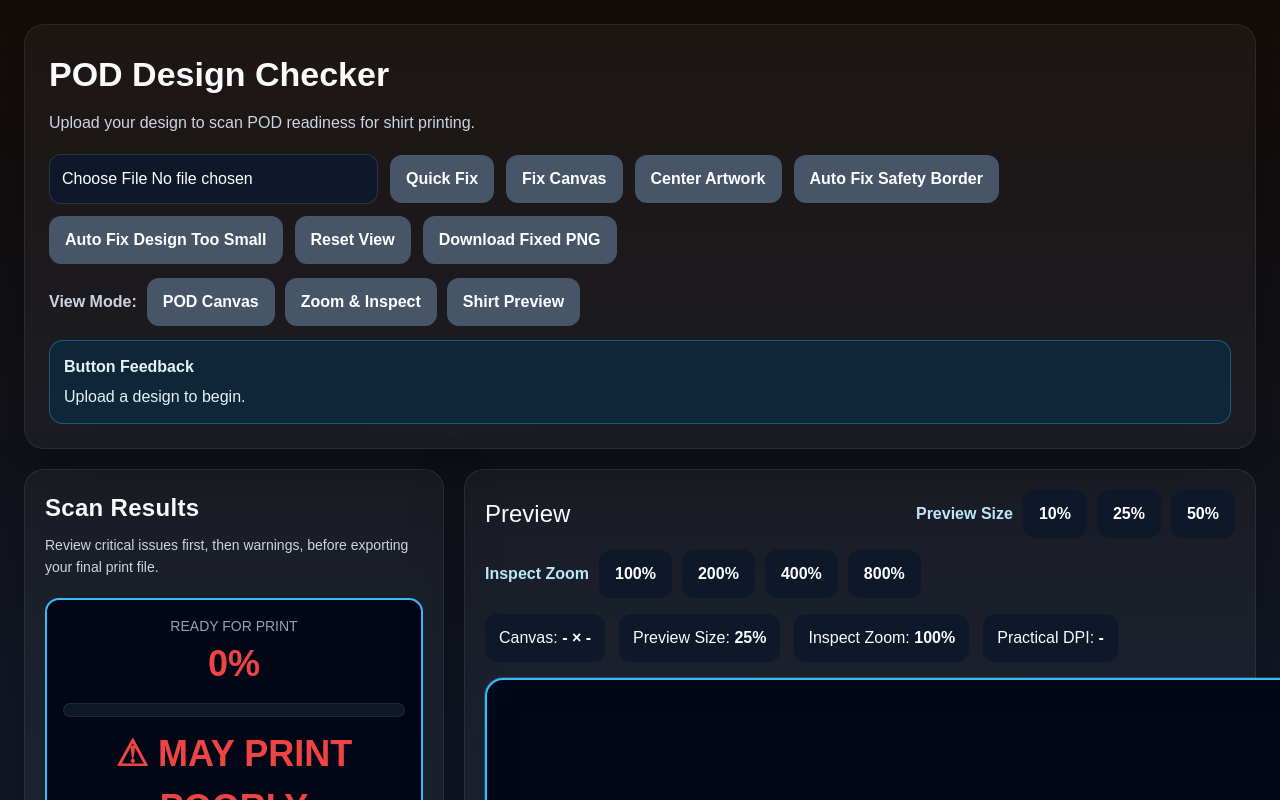
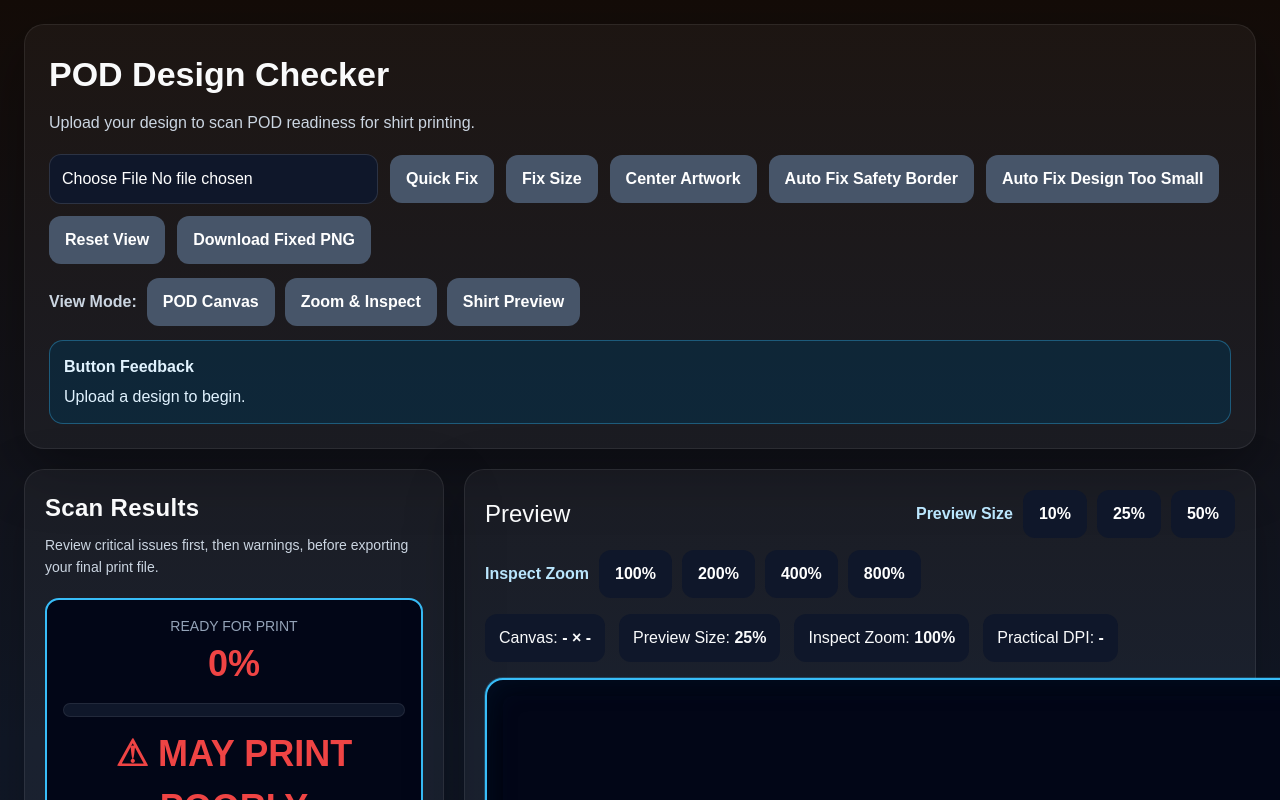
Before and after one commit to noobmacker-creator/pod-design-checker, a Next.js app: page / in a window 1280 px wide. Shown: the top 800 px of the page. Built offline with nearby package versions, Linux system fonts and the light colour scheme.

Commit message:
shorten action button labels

```diff
--- a/app/page.tsx
+++ b/app/page.tsx
@@ -1264,7 +1264,7 @@ setFakeTransparencyDetected(fakeTransparency.detected);
             />
 
 <button onClick={handleQuickFix} disabled={!img || !originalBounds}>Quick Fix</button>
-<button onClick={handleFixCanvas} disabled={!img}>Fix Canvas</button>
+<button onClick={handleFixCanvas} disabled={!img}>Fix Size</button>
 <button onClick={handleCenterArtwork} disabled={!img}>Center Artwork</button>
 <button onClick={handleAutoFixSafetyBorder} disabled={!img || !originalBounds}>Auto Fix Safety Border</button>
 <button onClick={handleAutoFixTooSmall} disabled={!img || !originalBounds}>Auto Fix Design Too Small</button>
```
